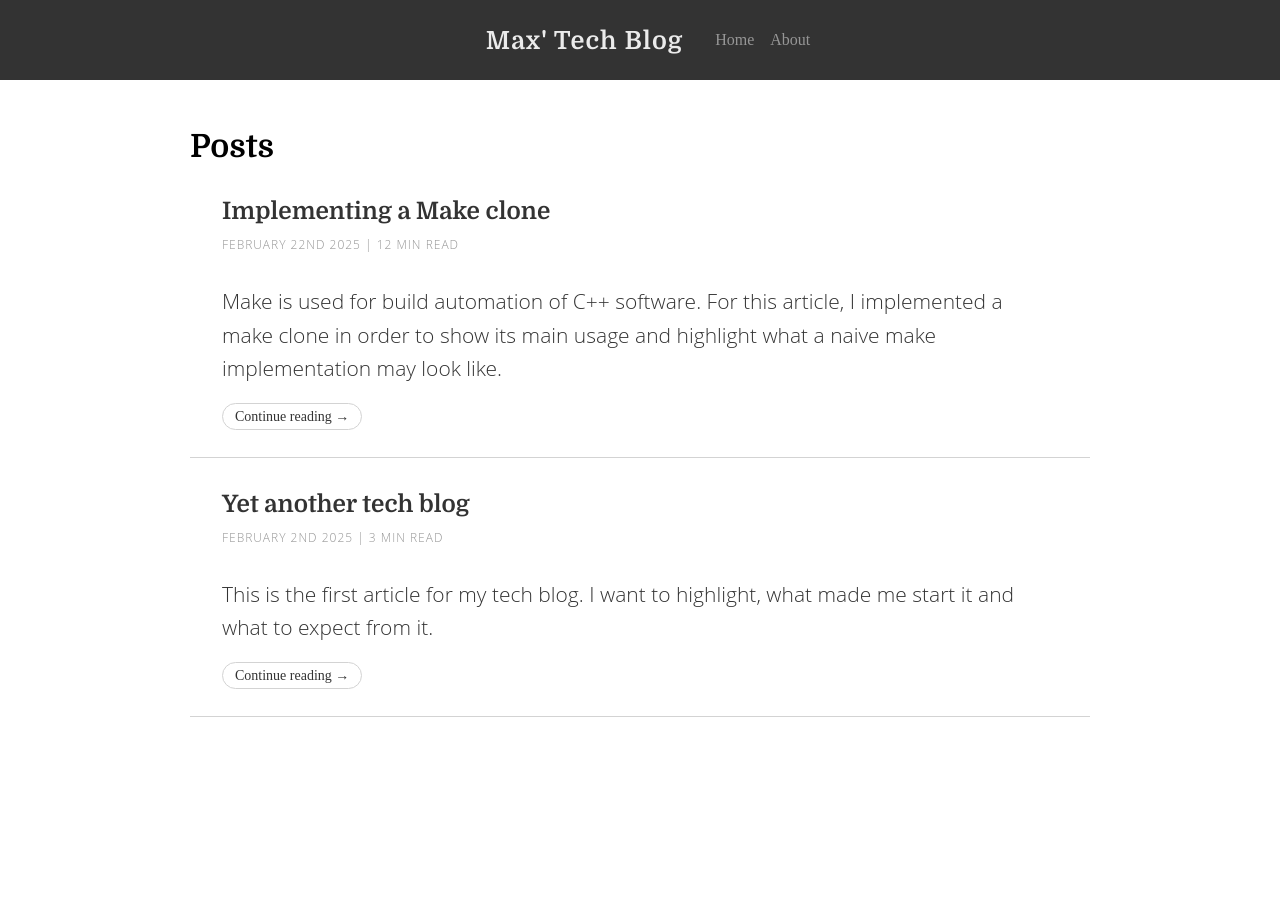
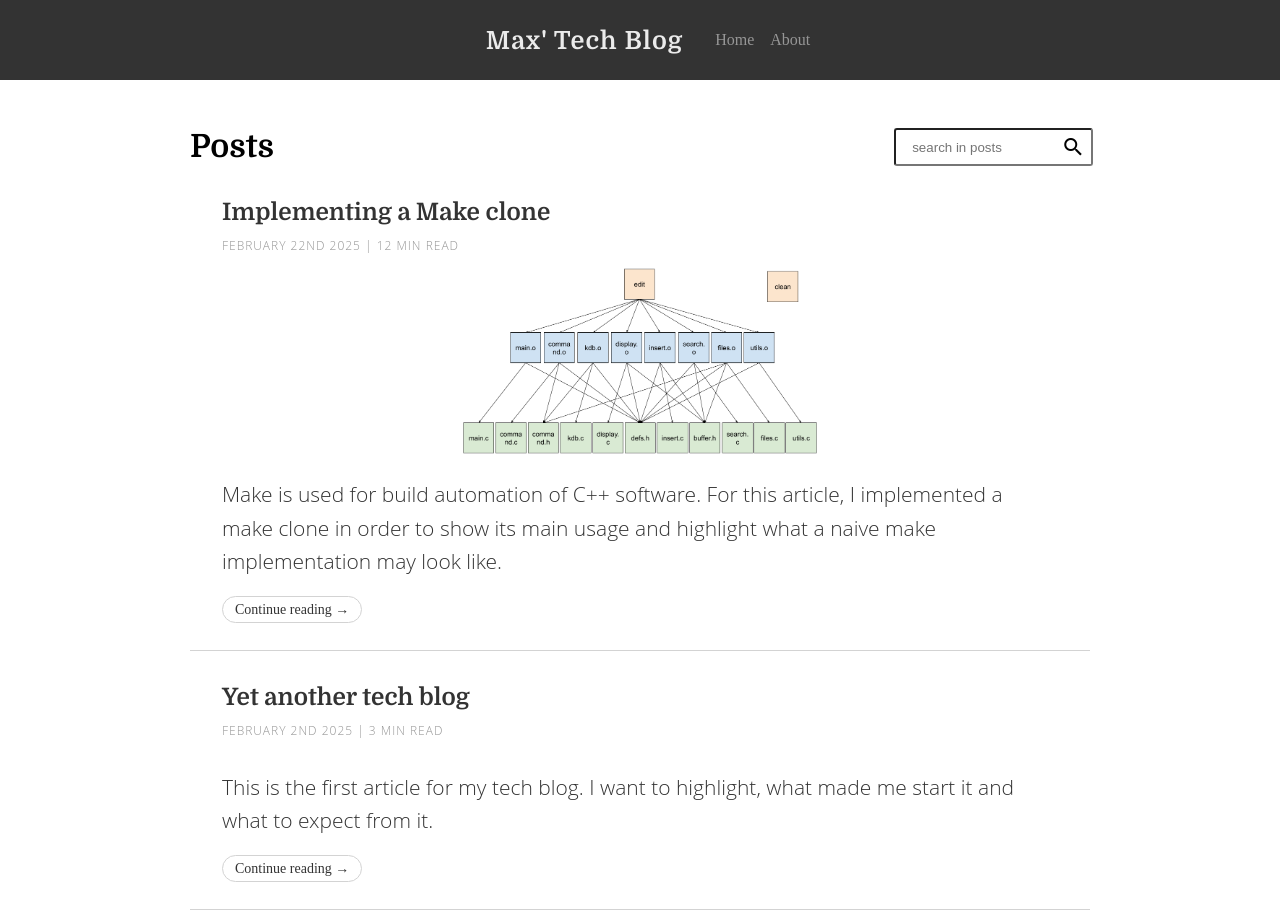
Before and after one commit to maxDierschke/maxDierschke.github.io, an Angular app: page /posts in a window 1280 px wide. Before the commit the page ends 800 px from the top, so only its background shows below. Built offline with nearby package versions, Linux system fonts and the light colour scheme.

Commit message:
added searching capabilities to blogposts

```diff
--- a/src/app/blogs/blogs.component.css
+++ b/src/app/blogs/blogs.component.css
@@ -44,3 +44,6 @@
       color: #333;
     }
   }
+.post-picture {
+  max-height: 12rem;
+}
--- a/src/app/blogs/blogs.component.html
+++ b/src/app/blogs/blogs.component.html
@@ -1,11 +1,17 @@
-<div *ngFor="let post of BLOG_POSTS | keyvalue">
+<div *ngFor="let post of filtered_posts">
   <div class="post">
 
-<a class="headline" [routerLink]="['/post', post.key]" routerLinkActive="active" ariaCurrentWhenActive="page">
-    <h2>{{post.value.title}}</h2>
+<a class="headline" [routerLink]="['/post', post.url]" routerLinkActive="active" ariaCurrentWhenActive="page">
+    <h2>{{post.title}}</h2>
 </a>
-    <p class="post-info">{{post.value.metadata}}</p>
-    <p>{{post.value.abstract}}</p>
-  <a class="button-round" [routerLink]="['/post', post.key]" routerLinkActive="active" ariaCurrentWhenActive="page">Continue reading →</a>
+    <p class="post-info">{{post.metadata}}</p>
+  <div *ngIf="post.picture_path">
+   <a class="headline" [routerLink]="['/post', post.url]" routerLinkActive="active" ariaCurrentWhenActive="page">
+
+  <img class="post-picture" [src]="post.picture_path">
+</a>
+  </div>
+    <p>{{post.abstract}}</p>
+  <a class="button-round" [routerLink]="['/post', post.url]" routerLinkActive="active" ariaCurrentWhenActive="page">Continue reading →</a>
   <div>
 </div>
--- a/src/app/blogs/blogs.component.ts
+++ b/src/app/blogs/blogs.component.ts
@@ -1,9 +1,30 @@
 import { NgFor } from '@angular/common';
-import { Component } from '@angular/core';
+import { Component, Input } from '@angular/core';
 import { RouterLink, RouterLinkActive } from '@angular/router';
 import { HttpClient } from '@angular/common/http';
 import { CommonModule } from '@angular/common';
+class post {
+  url: string="";
+  title: string="";
+  metadata: string="";
+  abstract: string="";
+  order: number = 0;
+  picture_path?: string;
+}
+export enum Property {
+  TITLE="title",
+  ORDER="order"
+}
 
+export enum Order {
+  ASC,
+  DESC
+}
+
+export class OrderBy {
+  property: Property = Property.ORDER;
+  order: Order = Order.DESC;
+}
 @Component({
     selector: 'app-blogs',
     imports: [NgFor, RouterLink, CommonModule],
@@ -11,12 +32,37 @@ import { CommonModule } from '@angular/common';
     styleUrl: './blogs.component.css'
 })
 export class BlogsComponent {
-  BLOG_POSTS: Map<string,any> = new Map<string, any>;
+  private BLOG_POSTS: post[] = [];
+  filtered_posts: post[] = [];
+  private search_string_ = "";
+  private order_by_ = new OrderBy();
+  @Input()
+  set searchString(value: string){
+     this.filtered_posts = this.BLOG_POSTS.filter((post)=> post.title.toLowerCase().includes(value.toLowerCase()) || post.abstract.toLowerCase().includes(value.toLowerCase()))
+    this.orderBy = this.order_by_;
+  }
+
+  @Input()
+  set orderBy(value: OrderBy) {
+    this.order_by_ = value;
+    this.filtered_posts.sort((a,b)=> {
+          let multiplicator = (value.order == Order.DESC)? -1: 1;
+          return multiplicator * ((a as any)[value.property] - (b as any)[value.property]);
+      });
+  }
 
   constructor(private httpClient: HttpClient){
   this.httpClient.get("assets/blogpost_index.json", {responseType: 'json'})
         .subscribe((data: any)=> {
-        this.BLOG_POSTS = data;
+        Object.entries(data).forEach((value, element_index_) => {
+          let object_name = value[0];
+          let object : any = value[1];
+          let picture_path = object.picture ? "assets/" + object_name + "/" + object.picture : undefined;
+          this.BLOG_POSTS.push({url: object_name, title: object.title, metadata: object.metadata, abstract: object.abstract, order: object.order?? 0, picture_path: picture_path });
         });
-      }
+        this.filtered_posts = this.BLOG_POSTS;
+        this.orderBy = new OrderBy();
+
+      });
+  }
 }
--- a/src/app/home/home.component.css
+++ b/src/app/home/home.component.css
@@ -1,2 +1,25 @@
 .home{
+  .headline {
+    display:flex;
+    h1{
+      font-size: 2em;
+    }
+    .search {
+      margin-left: auto;
+      display: flex;
+      align-items: center;
+    }
+  }
+
 }
+#searchIcon {
+  background-color: white;
+  margin-left: -2rem;
+  width: 1.8rem;
+  z-index: 99;
+}
+#searchInput {
+  height: 2rem;
+  border-radius: 3px;
+  padding-left: 1rem;
+}
--- a/src/app/home/home.component.html
+++ b/src/app/home/home.component.html
@@ -1,4 +1,11 @@
 <div class="home">
-  <h1 class="headline">Posts</h1>
-  <app-blogs/>
+  <div class="headline">
+    <h1 class="headline">Posts</h1>
+    <div class="search">
+     <input id="searchInput" [(ngModel)]="searchString"
+     placeholder="search in posts">
+     <i id="searchIcon" class="material-icons">search</i>
+    </div>
+  </div>
+  <app-blogs [searchString]="searchString"/>
 </div>
--- a/src/app/home/home.component.ts
+++ b/src/app/home/home.component.ts
@@ -1,12 +1,13 @@
 import { Component } from '@angular/core';
-import { BlogsComponent } from '../blogs/blogs.component';
+import { BlogsComponent, OrderBy, Order, Property } from '../blogs/blogs.component';
+import { FormsModule } from '@angular/forms';
 
 @Component({
     selector: 'app-home',
-    imports: [BlogsComponent],
+    imports: [BlogsComponent, FormsModule],
     templateUrl: './home.component.html',
     styleUrl: './home.component.css'
 })
 export class HomeComponent {
-
+ searchString = "";
 }
--- a/src/assets/blogpost_index.json
+++ b/src/assets/blogpost_index.json
@@ -2,12 +2,14 @@
     "yet_another_tech_blog": {
     "title": "Yet another tech blog",
     "metadata": "February 2nd 2025 | 3 min read",
+    "order": 1,
     "abstract": "This is the first article for my tech blog. I want to highlight, what made me start it and what to expect from it."
   },
   "implementing_a_make_clone": {
     "title": "Implementing a Make clone",
     "metadata": "February 22nd 2025 | 12 min read",
     "picture": "dependency.png",
+    "order": 2,
     "abstract": "Make is used for build automation of C++ software. For this article, I implemented a make clone in order to show its main usage and highlight what a naive make implementation may look like."
   }
 
```
